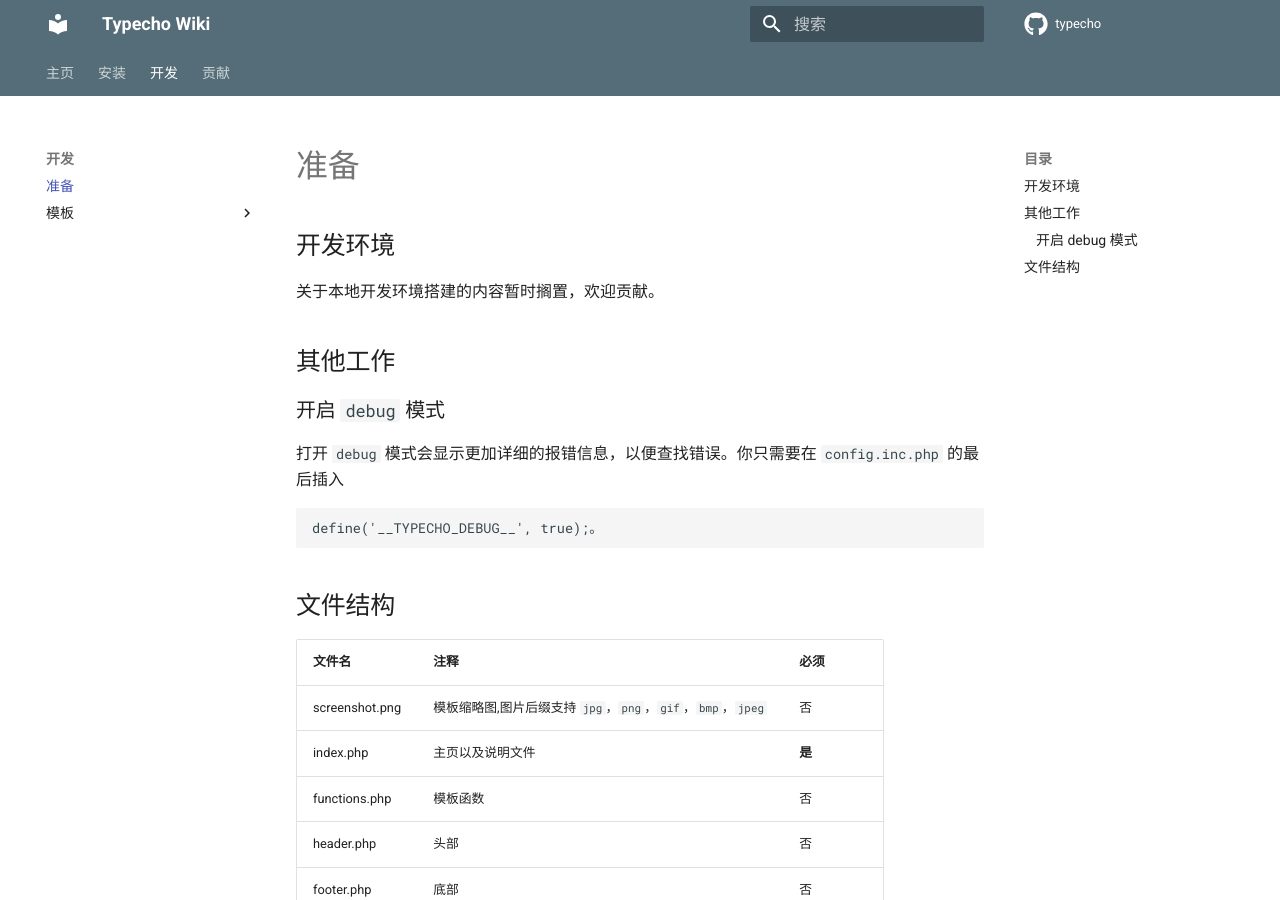
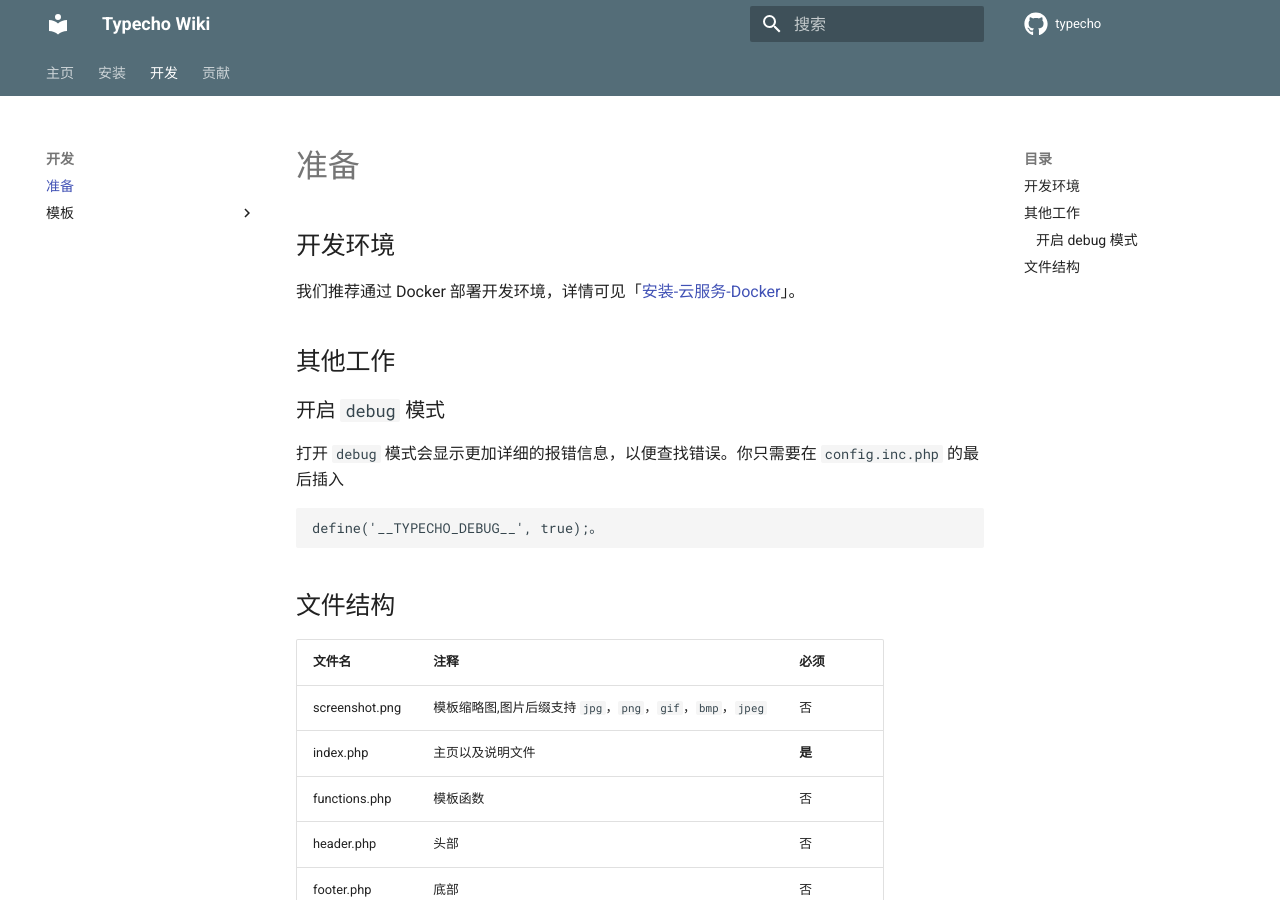
Before and after one commit to typecho-lover/wiki, an MkDocs documentation site: the page built from wiki/dev/prepare.md, in a window 1280 px wide and 900 px high. Built offline with MkDocs 1.6.1 and Material for MkDocs 9.7.7, drawn with Linux system fonts in a browser that asks for light colours; comment, search, counter and statistics services are not loaded.

Commit message:
docs(dev): 添加开发环境部署指引

```diff
--- a/wiki/dev/prepare.md
+++ b/wiki/dev/prepare.md
@@ -2,7 +2,7 @@
 
 ## 开发环境
 
-关于本地开发环境搭建的内容暂时搁置，欢迎贡献。
+我们推荐通过 Docker 部署开发环境，详情可见「[安装-云服务-Docker](https://wiki.typecho.love/install/cloud/docker/)」。
 
 ## 其他工作
 
```
